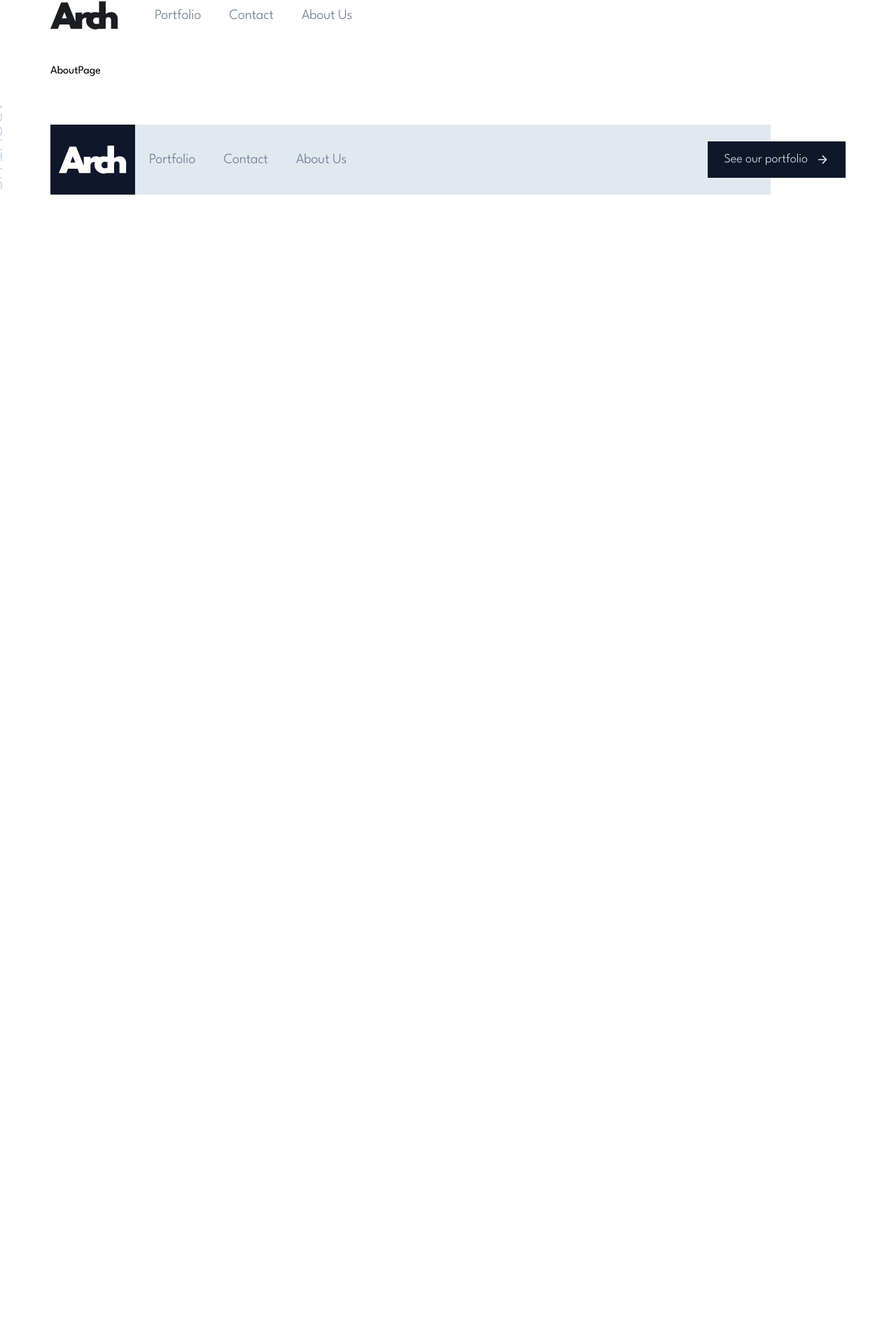
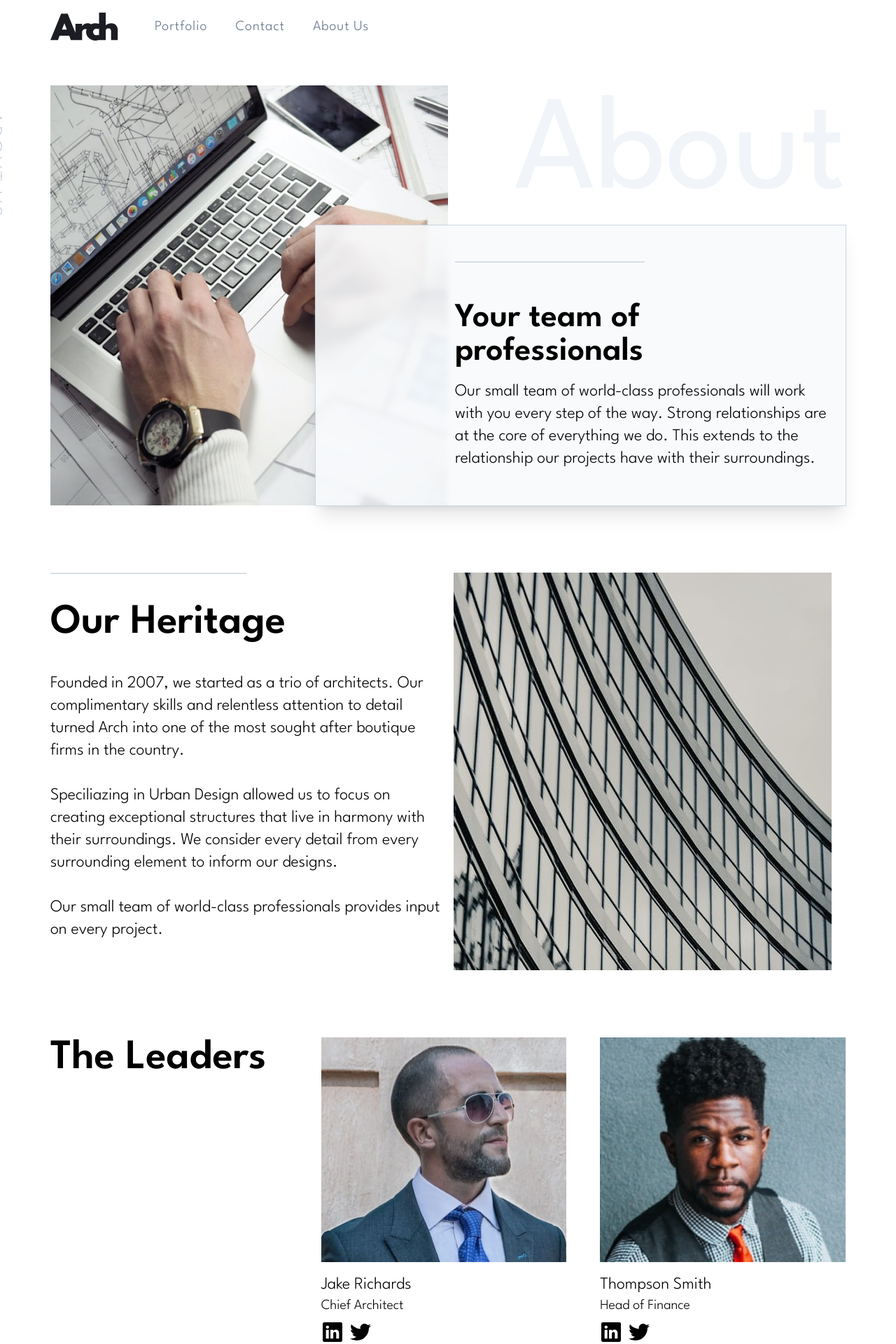
Before and after one commit to tasmto/arch-studio, a React (Vite) app: page /about-us in a window 1280 px wide. Shown: the part 30-1950 px from the top of the page at 70% size. Before the commit the page ends 800 px from the top, so only its background shows below. Built offline with nearby package versions, Linux system fonts and the light colour scheme.

Commit message:
about page done

```diff
--- a/src/App.tsx
+++ b/src/App.tsx
@@ -26,7 +26,7 @@ const App = () => {
                       description={route?.description}
                     />
                     <div
-                      className='absolute text-2xl xl:text-3xl uppercase  text-slate-300 left-0 translate-x-[-250%] xl:translate-x-[-100px] translate-y-[-120px] z-10 before:border-[0.5px]  before:h-[150px] flex items-center gap-6  before:border-slate-200 before:bg-slate-200 before:block font-light'
+                      className='absolute text-2xl xl:text-3xl uppercase  text-slate-300 left-0 translate-x-[-250%] xl:translate-x-[-100px] translate-y-[-120px] z-10 before:border-[0.5px]  before:h-[150px] flex items-center gap-6  before:border-slate-200 tracking-widest  before:bg-slate-200 before:block font-light'
                       style={{ writingMode: 'vertical-lr' }}
                     >
                       <span style={{ whiteSpace: 'nowrap' }}>{route.name}</span>
--- a/src/features/navigation/Footer.tsx
+++ b/src/features/navigation/Footer.tsx
@@ -18,7 +18,7 @@ const Footer = (props: Props) => {
         </h3>
         <ul className='flex items-center'>
           {menuItems.map((item, i) => (
-            <li>
+            <li key={i}>
               <Link
                 className={`p-3 py-1 block md:px-5 font-light text-slate-500 hover:text-slate-700 text-sm lg:text-xl`}
                 to={item.link}
--- a/src/features/navigation/Navbar.tsx
+++ b/src/features/navigation/Navbar.tsx
@@ -17,7 +17,7 @@ const Navbar = (props: Props) => {
   const toggleMenu = (): void => setMenuOpen((curState) => !curState);
 
   return (
-    <header className='z-100 py-3 md:py-5 lg:py-8 lg:pb-12 flex gap-8  items-center justify-between sm:justify-start relative md:overflow-hidden'>
+    <header className='z-100 py-3 md:py-5 lg:py-8 xl:py-12 flex gap-8  items-center justify-between sm:justify-start relative md:overflow-hidden'>
       <Link to='/' className=''>
         <h1 className='flex-col'>
           <img src='/assets/logo.svg' className='max-w-[none]' />
@@ -25,7 +25,7 @@ const Navbar = (props: Props) => {
       </Link>
       <nav>
         <ul
-          className={`gap-1 sm:gap-0 flex-col z-30 sm:flex-row px-4 pl-5 sm:px-0 py-2 sm:py-0 absolute top-[90%] right-0 min-w-[70vw]  sm:static flex bg-slate-300 sm:bg-transparent scale-x-0 origin-right duration-500   ${
+          className={`gap-1 sm:gap-0 flex-col z-30 sm:flex-row px-4 pl-6 sm:px-0 py-2 sm:py-0 fixed top-[15%] right-0 min-w-[70vw]  sm:static flex bg-slate-300 sm:bg-transparent scale-x-0 origin-right duration-500   ${
             menuOpen && 'scale-x-100 block'
           } transition-transform sm:scale-x-100 sm:flex`}
           role='navigation'
@@ -36,15 +36,15 @@ const Navbar = (props: Props) => {
           >
             <button
               onClick={toggleMenu}
-              className='sm:hidden flex w-100 ml-[auto] gap-1 justify-end items-center self-end text-slate-400 hover:text-slate-500 text-xs font-light'
+              className='sm:hidden flex w-100 ml-[auto] pr-1 gap-1 justify-end items-center self-end text-slate-400 hover:text-slate-500 text-xs font-light tracking-widest uppercase'
             >
-              <span style={{ writingMode: 'vertical-lr' }}>Close the Menu</span>
+              <span style={{ writingMode: 'vertical-lr' }}>Close Menu</span>
             </button>
           </li>
           {menuItems.map((item, i) => (
-            <li>
+            <li key={i}>
               <Link
-                className={`p-3 py-1 block md:px-5 font-light text-slate-700 hover:text-slate-600 hover:bg-slate-400 opacity-0 translate-x-5 transition-all duration-[${
+                className={`p-3 py-1 block md:px-5 font-light text-slate-700 tracking-wider hover:text-slate-600 hover:bg-slate-400 opacity-0 translate-x-5 transition-all duration-[${
                   i * 2 + 1000
                 }00] ${
                   menuOpen && `opacity-100 translate-x-0 `
@@ -79,7 +79,7 @@ const Navbar = (props: Props) => {
       {menuOpen && (
         <div
           onClick={toggleMenu}
-          className='fixed w-screen h-screen z-20 top-0 left-0 bg-slate-900/80 backdrop-blur-sm sm:hidden'
+          className='fixed w-screen h-screen z-20 top-0 left-0 bg-slate-900/80 backdrop-blur-sm sm:hidden cursor-pointer'
         ></div>
       )}
     </header>
--- a/src/pages/AboutPage.tsx
+++ b/src/pages/AboutPage.tsx
@@ -1,9 +1,140 @@
 import React from 'react';
+import { IoLogoTwitter, IoLogoLinkedin } from 'react-icons/io5';
 
 type Props = {};
 
 const AboutPage = (props: Props) => {
-  return <div>AboutPage</div>;
+  type TeamMemberType = {
+    name: string;
+    title: string;
+    image: string;
+    twitter?: string;
+    linkedin?: string;
+  };
+
+  const teamMembers: Array<TeamMemberType> = [
+    {
+      name: 'Jake Richards',
+      title: 'Chief Architect',
+      image: '/assets/about/desktop/avatar-jake.jpg',
+    },
+    {
+      name: 'Thompson Smith',
+      title: 'Head of Finance',
+      image: '/assets/about/desktop/avatar-thompson.jpg',
+    },
+    {
+      name: 'Jackson Rourke',
+      title: 'Lead Designer',
+      image: '/assets/about/desktop/avatar-jackson.jpg',
+    },
+    {
+      name: 'Maria Simpson',
+      title: 'Senior Architect',
+      image: '/assets/about/desktop/avatar-maria.jpg',
+    },
+  ];
+
+  return (
+    <>
+      <section className='mt-10 sm:mt-4 sm:grid grid-cols-6 grid-rows-6 lg:grid-rows-3 max-h-[600px]'>
+        <div className='sm:block hidden row-span-6 lg:row-span-3 w-full h-full row-start-1 lg:row-end-4  col-start-1 lg:col-end-4 lg:col-span-3 col-span-4'>
+          <img
+            className='object-cover  w-full h-full'
+            src='public/assets/about/desktop/image-hero.jpg'
+            alt=''
+          />
+        </div>
+        <h3
+          className='row-span-1 row-start-1 col-span-4 col-start-3 text-right hidden lg:block  text-[12rem] leading-none  text-slate-100 self-center '
+          role='presentation'
+        >
+          About
+        </h3>
+        <div className='row-span-4 lg:row-span-2 h-full sm:py-6 lg:px-4 sm:px-10 row-start-1 sm:row-start-2 lg:row-end-4 col-span-6 sm:col-span-5 col-start-1 sm:col-start-2 lg:col-start-3 gap-2 self-center sm:outline-1 sm:outline sm:outline-slate-300 sm:bg-slate-50/90 sm:backdrop-blur-sm sm:shadow-xl flex items-center justify-center lg:grid grid-cols-4 grid-rows-1'>
+          <div className='col-start-2 col-span-3 flex flex-col gap-4'>
+            <hr className='w-1/2 h-[2px] bg-slate-300  mb-10 hidden lg:block' />
+            <h2 className=' text-3xl sm:text-4xl md:text-5xl font-semibold'>
+              Your team of professionals
+            </h2>
+            <p className='sm:text-xl md:text-2xl font-light leading-5'>
+              Our small team of world-class professionals will work with you
+              every step of the way. Strong relationships are at the core of
+              everything we do. This extends to the relationship our projects
+              have with their surroundings.
+            </p>
+          </div>
+        </div>
+      </section>
+      <section className='grid lg:grid-cols-2  gap-y-10 gap-4'>
+        <article className='flex flex-col gap-6 md:gap-10'>
+          <hr className='w-1/2 h-[2px] bg-slate-300 ' />
+          <h2 className='text-3xl sm:text-4xl md:text-6xl  font-semibold'>
+            Our Heritage
+          </h2>
+          <p className='sm:text-xl md:text-2xl font-light leading-5'>
+            Founded in 2007, we started as a trio of architects. Our
+            complimentary skills and relentless attention to detail turned Arch
+            into one of the most sought after boutique firms in the country.
+            <br />
+            <br />
+            Speciliazing in Urban Design allowed us to focus on creating
+            exceptional structures that live in harmony with their surroundings.
+            We consider every detail from every surrounding element to inform
+            our designs.
+            <br />
+            <br /> Our small team of world-class professionals provides input on
+            every project.
+          </p>
+        </article>
+        <div className='h-full col-span-1 hidden lg:block'>
+          <img
+            className='object-cover h-full'
+            src='public/assets/about/desktop/image-heritage.jpg'
+            alt=''
+          />
+        </div>
+      </section>
+      <section className='grid lg:grid-cols-3 gap-6'>
+        <h2 className='col-span-1 text-3xl sm:text-4xl md:text-6xl  font-semibold'>
+          The Leaders
+        </h2>
+        <div className='col-span-2 grid grid-cols-2 gap-6 md:gap-12'>
+          {teamMembers.map((member) => (
+            <article className='flex flex-col gap-0 font-light'>
+              <img
+                src={member.image}
+                alt={`A picture of ${member.name}`}
+                className='mb-4'
+              />
+              <h3 className='text-xl lg:text-2xl'>{member.name}</h3>
+              <p className='lg:text-xl'>{member.title}</p>
+              <ul className='flex gap-2 mt-2'>
+                <li>
+                  <a
+                    href={
+                      member.linkedin || 'https://www.linkedin.com/in/tasmto/'
+                    }
+                    target='_blank'
+                  >
+                    <IoLogoLinkedin className='h-8 w-8' />
+                  </a>
+                </li>
+                <li>
+                  <a
+                    href={member.twitter || 'https://twitter.com/tasmto'}
+                    target='_blank'
+                  >
+                    <IoLogoTwitter className='h-8 w-8' />
+                  </a>
+                </li>
+              </ul>
+            </article>
+          ))}
+        </div>
+      </section>
+    </>
+  );
 };
 
 export default AboutPage;
--- a/src/styles/main.scss
+++ b/src/styles/main.scss
@@ -10,8 +10,9 @@
 
 // Custom scrollbar
 body::-webkit-scrollbar {
-  width: 1em;
+  width: 0.6rem;
   background-color: rgba(169, 169, 169, 0.582);
+  border: 5px solid transparent;
 }
 
 body::-webkit-scrollbar-track {
@@ -21,9 +22,12 @@ body::-webkit-scrollbar-track {
 body::-webkit-scrollbar-thumb {
   background-color: rgb(137, 137, 137);
   outline: 1px solid slategrey;
+  width: 0.5rem;
+
+  border-radius: 0.4rem;
 }
 *::-webkit-scrollbar {
-  width: 0.5em;
+  width: 0.5rem;
   background-color: rgba(142, 142, 142, 0.6);
 }
 
```
Also changed, not shown: src/pages/HomePage.tsx (+4 -5 lines).
